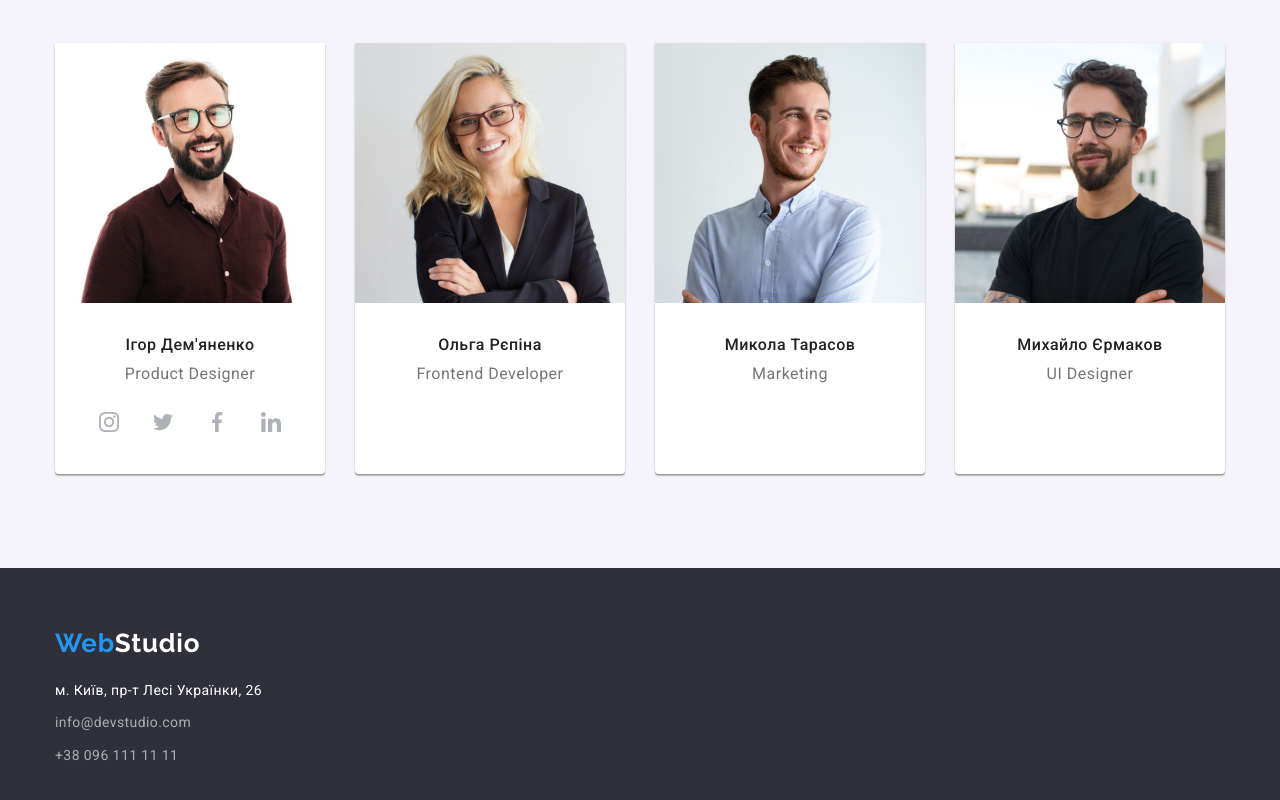
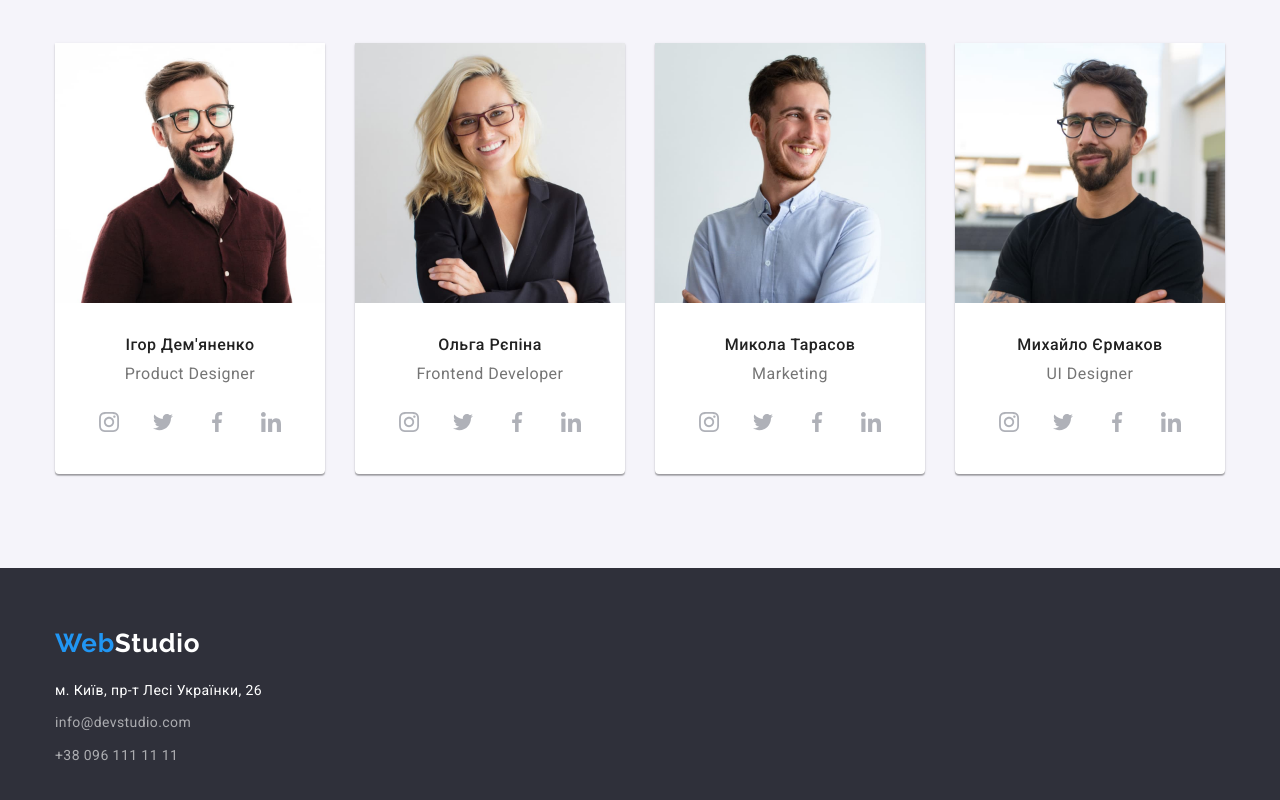
Before and after one commit to Lisienkomaks/goit-markup-hw-04, a plain HTML site: page index.html in a window 1280 px wide. Shown: the part 1744-2544 px from the top of the page. Drawn offline with nearby package versions, Linux system fonts and the light colour scheme.

Commit message:
Update index.html

```diff
--- a/index.html
+++ b/index.html
@@ -148,6 +148,36 @@
                         <div class="team-text">
                             <h3 class="person-title">Ольга Рєпіна</h3>
                             <p class="person-description">Frontend Developer</p>
+                            <ul class="social-icon-group list">
+                                <li class="social-item">
+                                    <a href="" class="social-icon-link">
+                                        <svg class="social-icon" width="20" height="20">
+                                            <use href="./img/icons_2.svg#icon-instagram"></use>
+                                        </svg>
+                                    </a>
+                                </li>
+                                <li class="social-item">
+                                    <a href="" class="social-icon-link">
+                                        <svg class="social-icon" width="20" height="20">
+                                            <use href="./img/icons_2.svg#icon-twitter"></use>
+                                        </svg>
+                                    </a>
+                                </li>
+                                <li class="social-item">
+                                    <a href="" class="social-icon-link">
+                                        <svg class="social-icon" width="20" height="20">
+                                            <use href="./img/icons_2.svg#icon-facebook"></use>
+                                        </svg>
+                                    </a>
+                                </li>
+                                <li class="social-item">
+                                    <a href="" class="social-icon-link">
+                                        <svg class="social-icon" width="20" height="20">
+                                            <use href="./img/icons_2.svg#icon-linkedin"></use>
+                                        </svg>
+                                    </a>
+                                </li>
+                            </ul>
                         </div>
                     </li>
                     <li class="item">
@@ -155,6 +185,36 @@
                         <div class="team-text">
                             <h3 class="person-title">Микола Тарасов</h3>
                             <p class="person-description">Marketing</p>
+                            <ul class="social-icon-group list">
+                                <li class="social-item">
+                                    <a href="" class="social-icon-link">
+                                        <svg class="social-icon" width="20" height="20">
+                                            <use href="./img/icons_2.svg#icon-instagram"></use>
+                                        </svg>
+                                    </a>
+                                </li>
+                                <li class="social-item">
+                                    <a href="" class="social-icon-link">
+                                        <svg class="social-icon" width="20" height="20">
+                                            <use href="./img/icons_2.svg#icon-twitter"></use>
+                                        </svg>
+                                    </a>
+                                </li>
+                                <li class="social-item">
+                                    <a href="" class="social-icon-link">
+                                        <svg class="social-icon" width="20" height="20">
+                                            <use href="./img/icons_2.svg#icon-facebook"></use>
+                                        </svg>
+                                    </a>
+                                </li>
+                                <li class="social-item">
+                                    <a href="" class="social-icon-link">
+                                        <svg class="social-icon" width="20" height="20">
+                                            <use href="./img/icons_2.svg#icon-linkedin"></use>
+                                        </svg>
+                                    </a>
+                                </li>
+                            </ul>
                         </div>
                     </li>
                     <li class="item">
@@ -162,6 +222,36 @@
                         <div class="team-text">
                             <h3 class="person-title">Михайло Єрмаков</h3>
                             <p class="person-description">UI Designer</p>
+                            <ul class="social-icon-group list">
+                                <li class="social-item">
+                                    <a href="" class="social-icon-link">
+                                        <svg class="social-icon" width="20" height="20">
+                                            <use href="./img/icons_2.svg#icon-instagram"></use>
+                                        </svg>
+                                    </a>
+                                </li>
+                                <li class="social-item">
+                                    <a href="" class="social-icon-link">
+                                        <svg class="social-icon" width="20" height="20">
+                                            <use href="./img/icons_2.svg#icon-twitter"></use>
+                                        </svg>
+                                    </a>
+                                </li>
+                                <li class="social-item">
+                                    <a href="" class="social-icon-link">
+                                        <svg class="social-icon" width="20" height="20">
+                                            <use href="./img/icons_2.svg#icon-facebook"></use>
+                                        </svg>
+                                    </a>
+                                </li>
+                                <li class="social-item">
+                                    <a href="" class="social-icon-link">
+                                        <svg class="social-icon" width="20" height="20">
+                                            <use href="./img/icons_2.svg#icon-linkedin"></use>
+                                        </svg>
+                                    </a>
+                                </li>
+                            </ul>
                         </div>
                     </li>
                 </ul>
```
